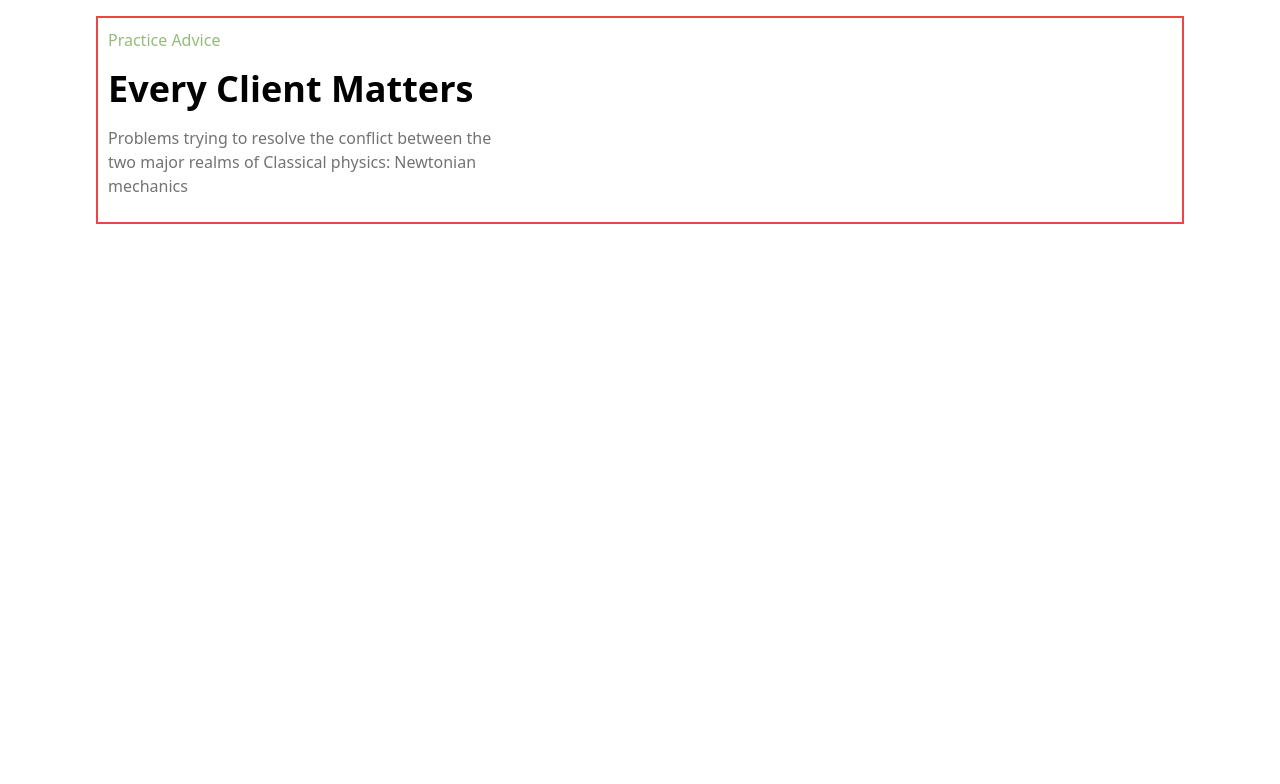
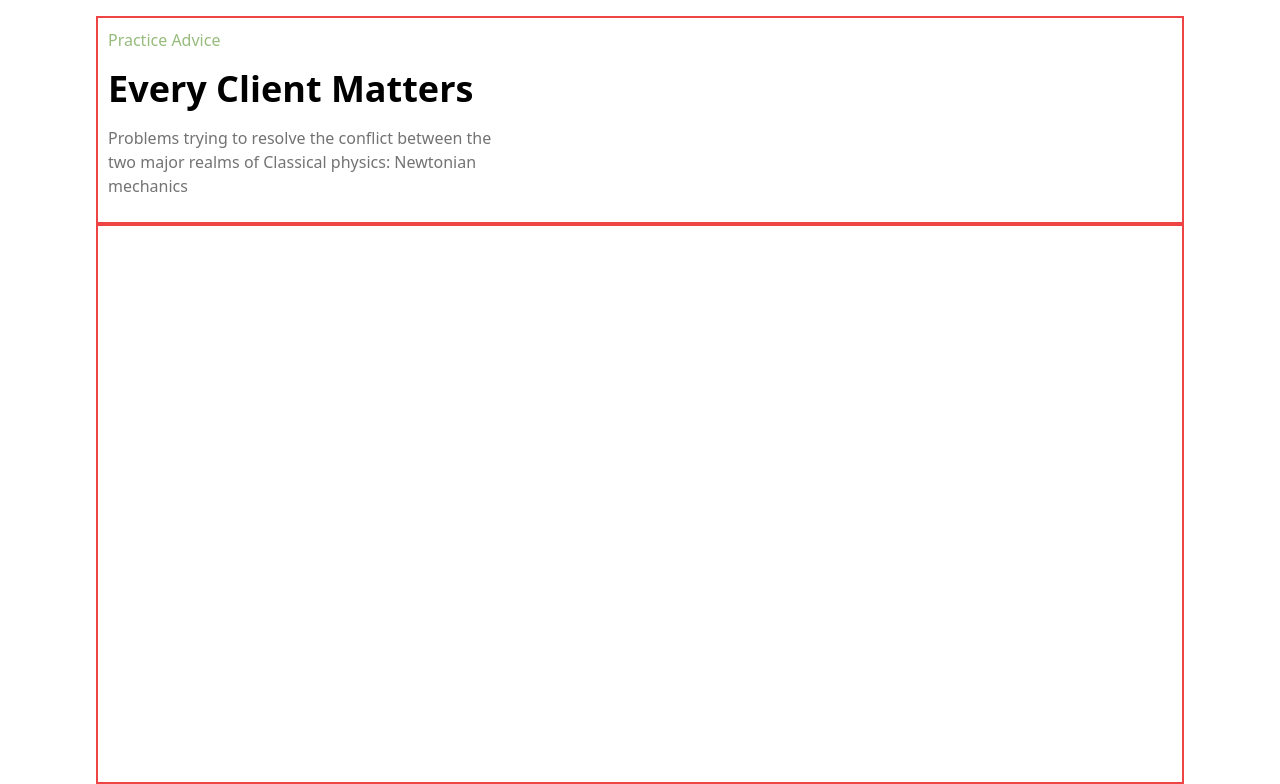
Before and after one commit to Mukhammadullo/Online_School, a React (Vite) app: page / in a window 1280 px wide. Shown: the part 2908-3692 px from the top of the page. Before the commit the page ends 3132 px from the top, so only its background shows below. Built offline with nearby package versions, Linux system fonts and the light colour scheme.

Commit message:
section7

```diff
--- a/src/App.jsx
+++ b/src/App.jsx
@@ -124,6 +124,11 @@ function App() {
       </section>
 
 
+      {/* section7 */}
+      <section className='w-[85%] h-[70vh] border-red-500 border-solid border-[2px] m-auto'>
+
+      </section>
+
     </>
   )
 }
```
Also changed, not shown: src/assets/3.jpg (added).
